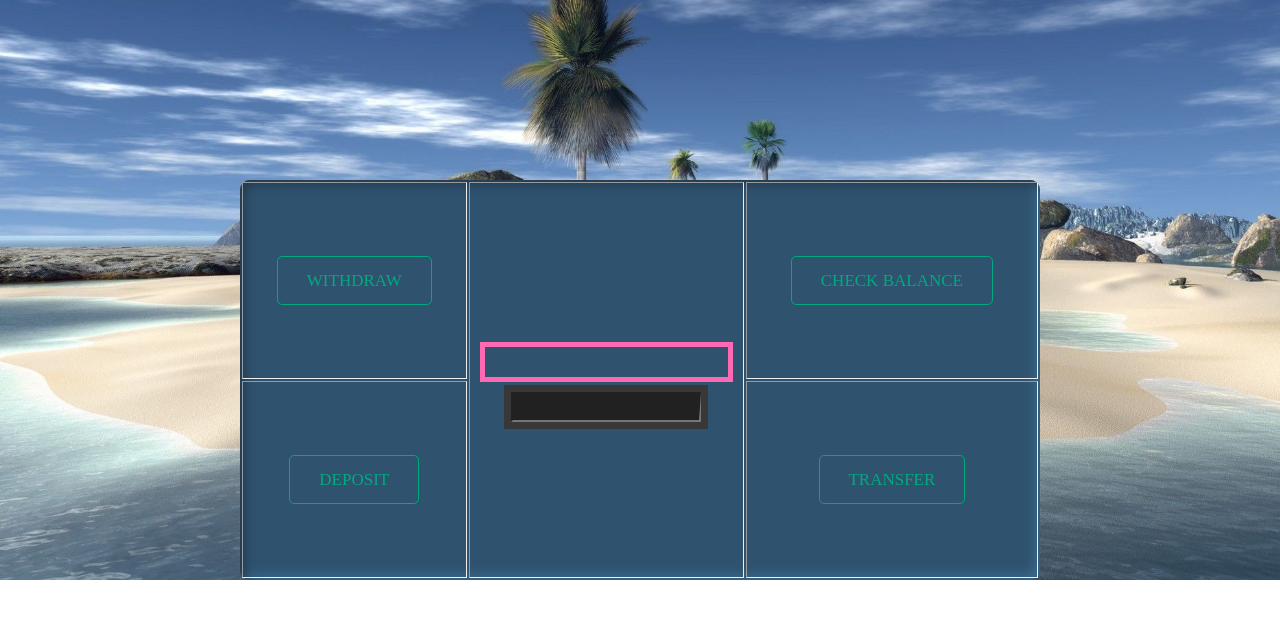
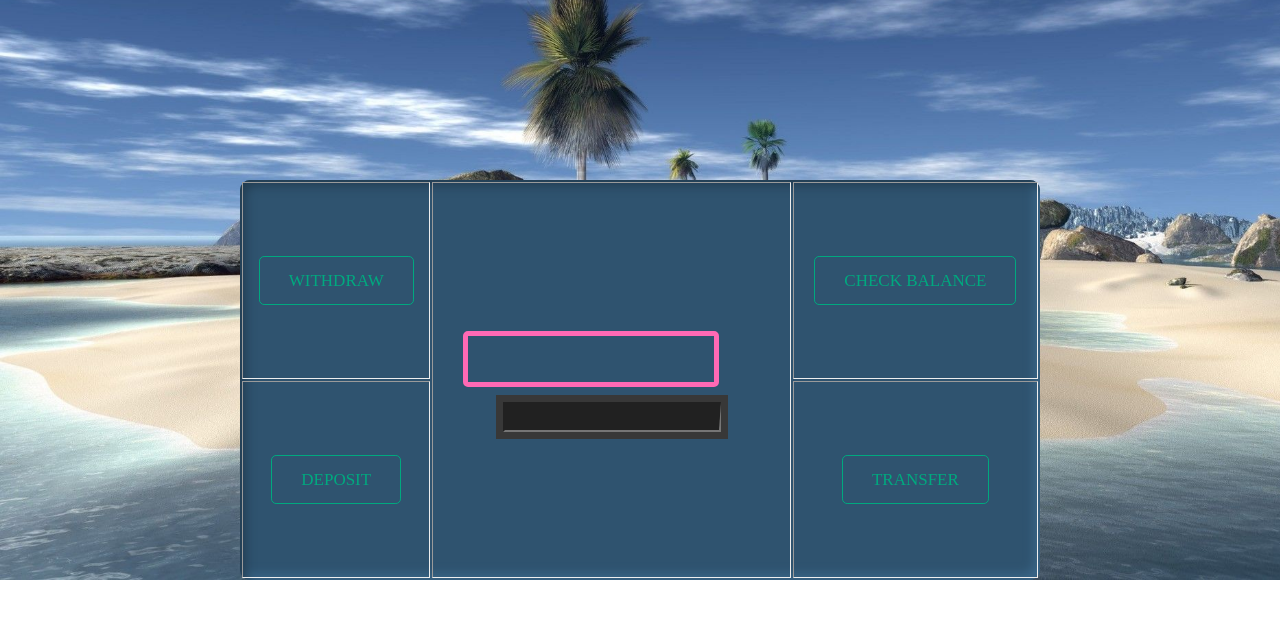
Before and after one commit to 2nde-dev/Mini-atm-machine, a plain HTML site: page index.html in a window 1280 px wide. Shown: the part 161-780 px from the top of the page. Drawn offline with Linux system fonts and the light colour scheme.

Commit message:
i updated the css file

```diff
--- a/style.css
+++ b/style.css
@@ -34,7 +34,7 @@ table {
   font-size: 17px;
   text-align: center;
   transition: all 1s;
-  max-width: 190px;
+  max-width: 220px;
   font-weight: bold;
   font-family: "Courier New", Courier, monospace;
 }
@@ -119,6 +119,12 @@ p {
 
 #displayBalance {
   border: thick solid hotpink;
-  height: 5vh;
+  height: 7vh;
+  width: 20vw;
   margin: 10px;
+  margin-bottom: 15px;
+  overflow: hidden;
+  border-radius: 5px;
+  margin-left: 30px;
+  padding: 10px;
 }
```
